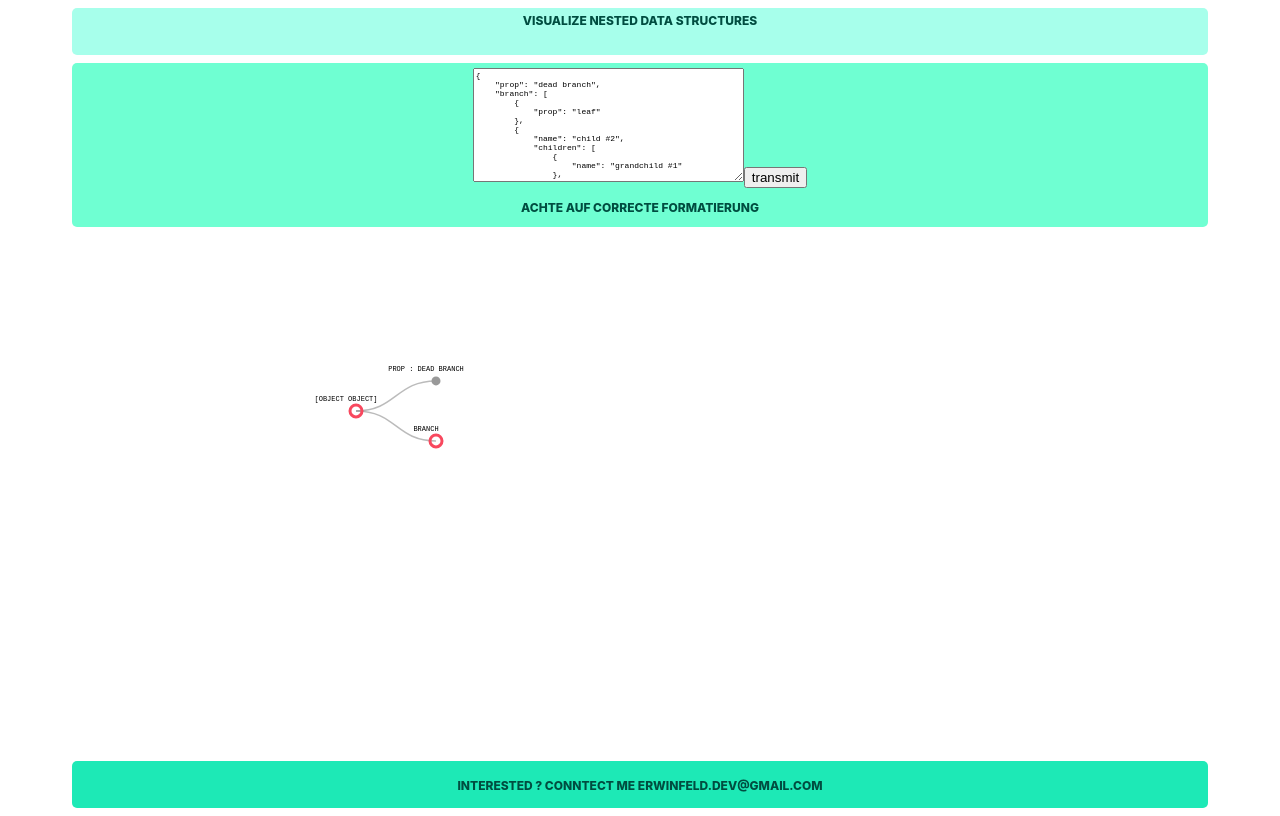
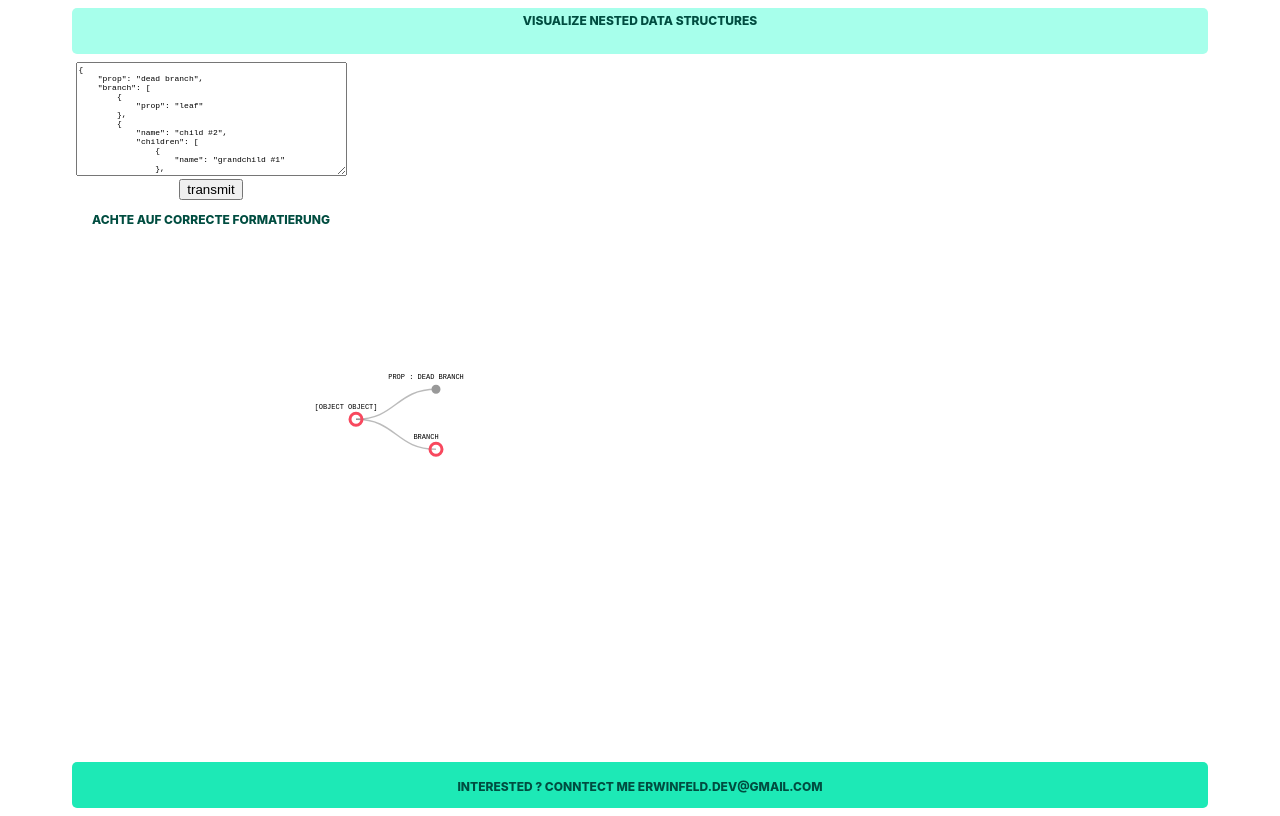
Before and after one commit to Erwin-Feld/visualize-hirarchical-data, a Vue app: page / in a window 1280 px wide. Built offline with nearby package versions, Linux system fonts and the light colour scheme.

Commit message:
moved css to component UserInput

```diff
--- a/src/App.vue
+++ b/src/App.vue
@@ -90,19 +90,23 @@ export default {
 
 
 .container {
+    height: 100vh;
+
+    margin-left: auto;
+    margin-right: auto;
+
     display: grid;
-    height: 100vh;
     grid-template-columns: 1fr 1fr 1fr 1fr;
     grid-template-rows: 0.2fr 0.6fr 2.2fr 0.2fr;
     grid-template-areas:
       "nav nav nav nav"
-      "userInput userInput userInput userInput"
+      "user-input user-input user-input user-input"
       "graph-container graph-container graph-container graph-container"
       "footer footer footer footer";
     grid-gap: 0.5rem;
     font-weight: 800;
     text-transform: uppercase;
-  /* Lab *
+    /* Add change font size to mange in every component */
   /* makes font size global !!!/ */
     font-size: 12px;
     color: #004d40;
@@ -119,13 +123,13 @@ export default {
     padding-top: var(--main-padding);
   }
 
-  #userInput {
+   /* #user-input {
     background: #6fffd2;
-    grid-area: userInput;
+    grid-area: user-input;
     border-radius: var(--main-radius);
     padding-top: var(--main-padding);
   }
-
+   */
   #graph-container {
 
     grid-area: graph-container;
```
